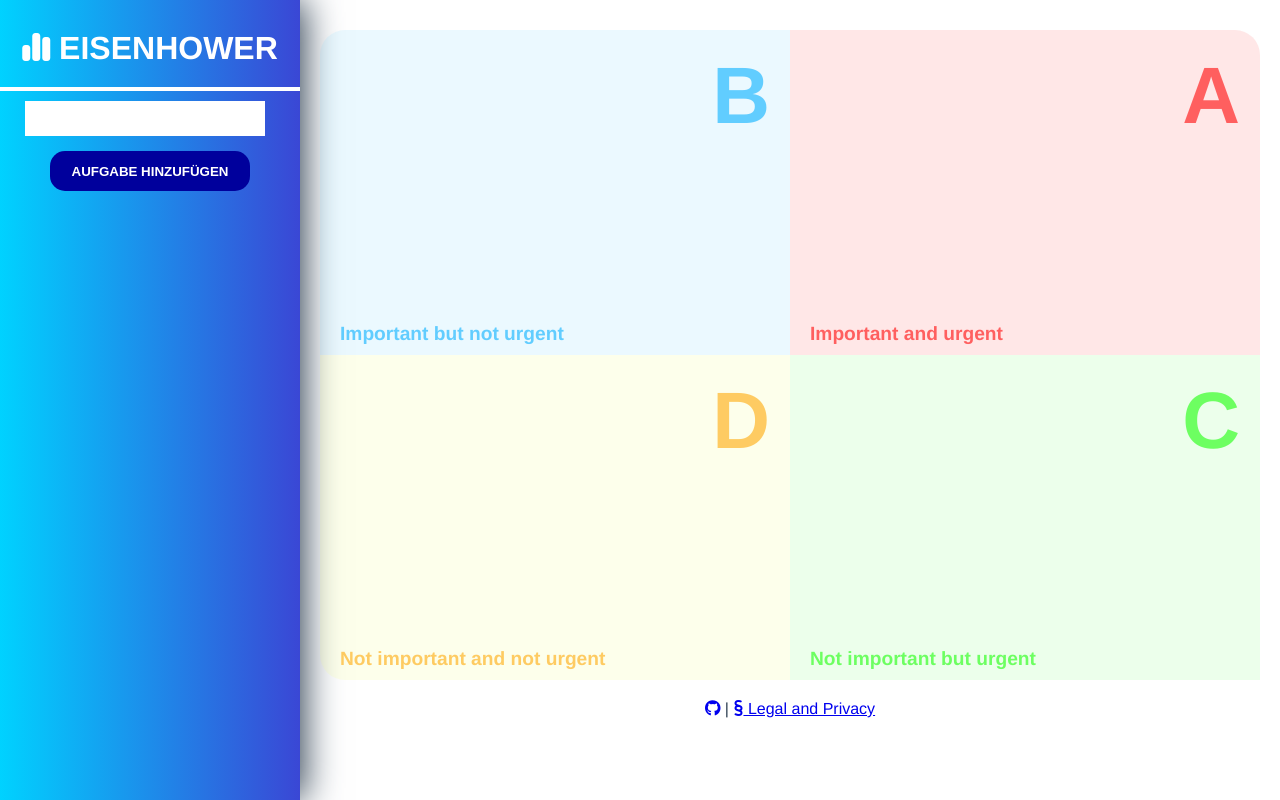
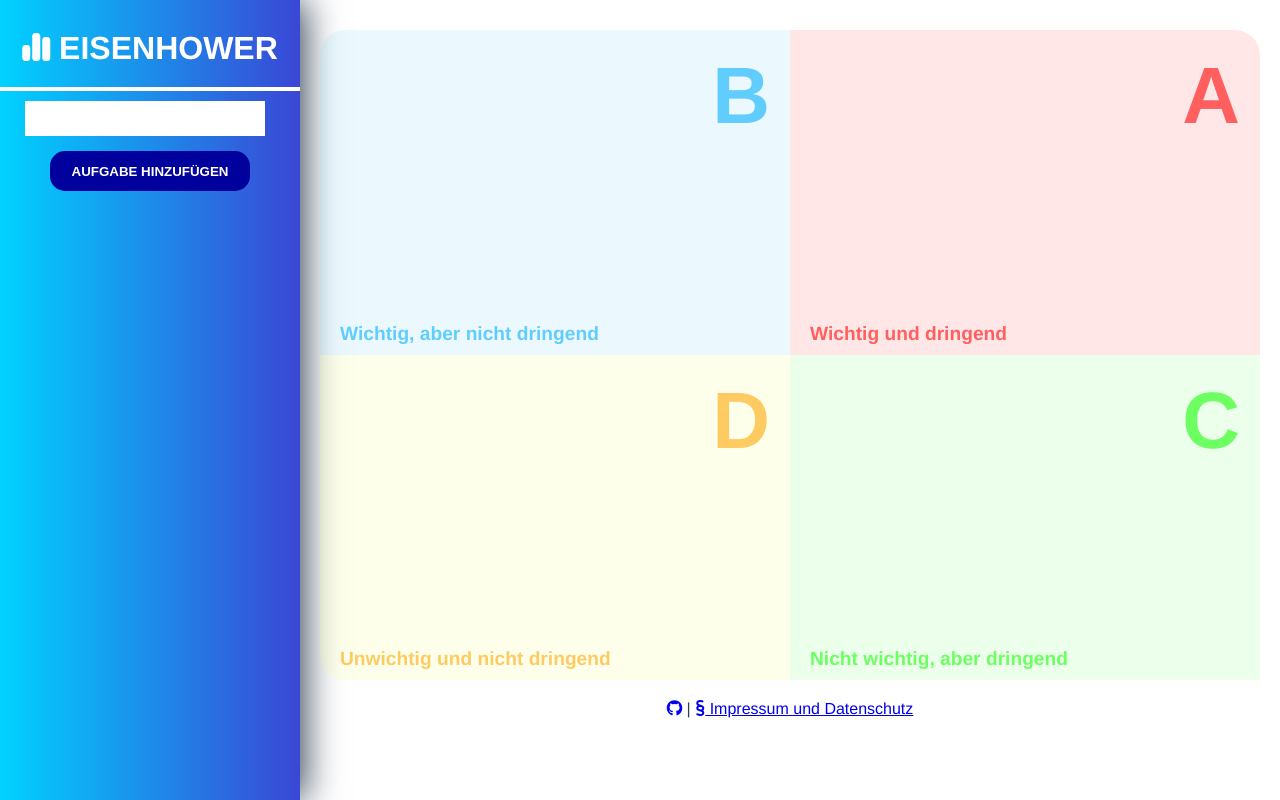
Before and after one commit to BinderDyn/eisenhower, a Vue app: page /#/ in a window 1280 px wide. Built offline with nearby package versions, Linux system fonts and the light colour scheme.

Commit message:
[NO-ISSUE] Add missing translations

```diff
--- a/src/components/footer/Footer.vue
+++ b/src/components/footer/Footer.vue
@@ -6,7 +6,7 @@
       ></a>
       |
       <router-link to="/legal-and-privacy">
-        <i class="fa-solid fa-section"></i> Legal and Privacy
+        <i class="fa-solid fa-section"></i> Impressum und Datenschutz
       </router-link>
     </nav>
   </footer>
--- a/src/components/matrix/Matrix.vue
+++ b/src/components/matrix/Matrix.vue
@@ -17,7 +17,7 @@
         />
       </div>
       <p class="priority-letter">B</p>
-      <div class="priority-legend">Important but not urgent</div>
+      <div class="priority-legend">Wichtig, aber nicht dringend</div>
     </div>
     <div
       class="priority-area a"
@@ -36,7 +36,7 @@
         />
       </div>
       <p class="priority-letter">A</p>
-      <div class="priority-legend">Important and urgent</div>
+      <div class="priority-legend">Wichtig und dringend</div>
     </div>
   </div>
   <div class="priority-area-wrapper">
@@ -58,7 +58,7 @@
       </div>
 
       <p class="priority-letter">D</p>
-      <div class="priority-legend">Not important and not urgent</div>
+      <div class="priority-legend">Unwichtig und nicht dringend</div>
     </div>
     <div
       class="priority-area c"
@@ -76,7 +76,7 @@
         />
       </div>
       <p class="priority-letter">C</p>
-      <div class="priority-legend">Not important but urgent</div>
+      <div class="priority-legend">Nicht wichtig, aber dringend</div>
     </div>
   </div>
 </template>
```
